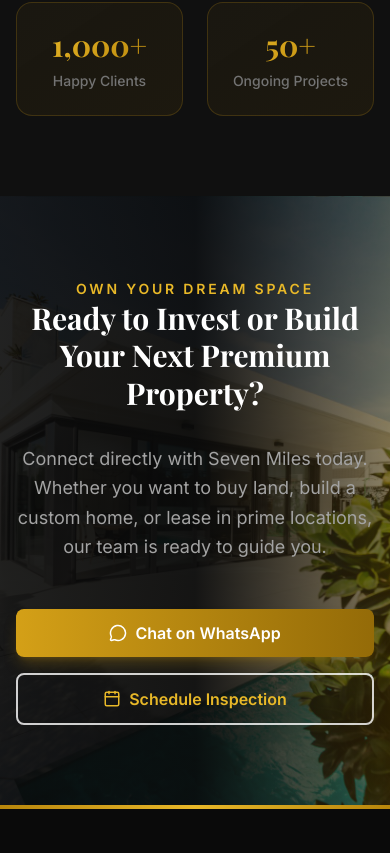
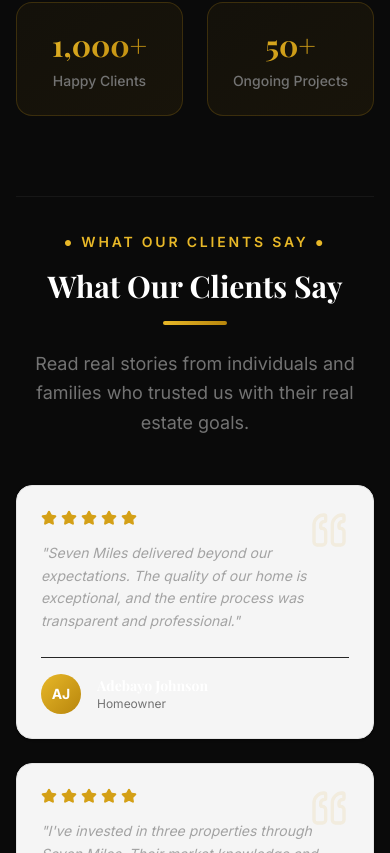
Before and after one commit to Sam-dev-eng/seven-miles, a Next.js app: page / in a window 390 px wide. Shown: the part 7768-8621 px from the top of the page. Built offline with nearby package versions, Linux system fonts and the light colour scheme; a web font is replaced by a local one.

Commit message:
Add Testimonials list rendering and FAQ section component on the home page

```diff
--- a/src/app/page.tsx
+++ b/src/app/page.tsx
@@ -3,6 +3,7 @@
 import { Process } from "@/components/sections/process";
 import { FeaturedProperties } from "@/components/sections/featured-properties";
 import { Testimonials } from "@/components/sections/testimonials";
+import { FAQ } from "@/components/sections/faq";
 import { CTA } from "@/components/sections/cta";
 
 export default function Home() {
@@ -13,6 +14,7 @@
       <Process />
       <FeaturedProperties />
       <Testimonials />
+      <FAQ />
       <CTA />
     </>
   );
--- /dev/null
+++ b/src/components/sections/faq.tsx
@@ -0,0 +1,98 @@
+"use client";
+
+import { useState } from "react";
+import { motion, AnimatePresence } from "framer-motion";
+import { ChevronDown } from "lucide-react";
+import { SectionHeading } from "@/components/ui/section-heading";
+
+interface FAQItem {
+  question: string;
+  answer: string;
+}
+
+const FAQ_ITEMS: FAQItem[] = [
+  {
+    question: "What is the first step in buying a property from Seven Miles?",
+    answer: "The first step is selecting your preferred property from our catalog and scheduling an inspection (physical or virtual). Once you are satisfied, we will issue a formal Offer Letter and a Reservation Form detailing the cost and payment structure.",
+  },
+  {
+    question: "Does Seven Miles offer flexible installment payment plans?",
+    answer: "Yes, we understand investment flexibility. Most of our premium residential structures and land developments support installment structures spanning 3 to 12 months, starting with a specified minimum down payment.",
+  },
+  {
+    question: "What legal titles and ownership documents come with your properties?",
+    answer: "All our assets carry authentic, verified, and government-approved legal titles such as Certificates of Occupancy (C of O), Governor's Consent, or Approved Registered Surveys. We conduct thorough dual-diligence checks to ensure they are 100% free from government acquisitions or dispute claims.",
+  },
+  {
+    question: "Can I inspect properties virtually if I am currently in the diaspora?",
+    answer: "Absolutely! We regularly cater to international clients. We arrange high-definition live video walkthroughs via Zoom, Google Meet, or WhatsApp, and supply aerial drone videos along with digitized legal credentials for verification.",
+  },
+  {
+    question: "Are there any hidden charges like developmental fees or documentation costs?",
+    answer: "No. Transparency is one of our core values. Any auxiliary requirements such as survey fees, deeds of assignment, or estate developmental levies are clearly itemized and communicated upfront in the Offer Letter.",
+  },
+];
+
+export function FAQ() {
+  const [openIndex, setOpenIndex] = useState<number | null>(null);
+
+  const toggleFAQ = (index: number) => {
+    setOpenIndex(openIndex === index ? null : index);
+  };
+
+  return (
+    <section id="faq" className="py-20 lg:py-28 bg-dark-50 dark:bg-dark-900/50 border-t border-dark-100 dark:border-dark-800">
+      <div className="mx-auto max-w-4xl px-4 sm:px-6 lg:px-8">
+        <SectionHeading
+          title="Frequently Asked Questions"
+          subtitle="Quick answers to common questions about our property acquisition, payment plans, and legal processes."
+        />
+
+        <div className="space-y-4 mt-12">
+          {FAQ_ITEMS.map((item, index) => {
+            const isOpen = openIndex === index;
+            return (
+              <div
+                key={index}
+                className="rounded-2xl border border-dark-150 dark:border-dark-800 bg-white dark:bg-dark-850 overflow-hidden shadow-sm hover:shadow-md transition-all duration-300"
+              >
+                {/* Accordion Trigger Header */}
+                <button
+                  onClick={() => toggleFAQ(index)}
+                  className="w-full flex items-center justify-between gap-4 p-5 sm:p-6 text-left cursor-pointer transition-colors hover:text-gold-500 text-dark-900 dark:text-white"
+                >
+                  <span className="font-heading font-bold text-base sm:text-lg">
+                    {item.question}
+                  </span>
+                  <motion.div
+                    animate={{ rotate: isOpen ? 180 : 0 }}
+                    transition={{ duration: 0.2 }}
+                    className="text-gold-500 flex-shrink-0"
+                  >
+                    <ChevronDown size={20} />
+                  </motion.div>
+                </button>
+
+                {/* Accordion Content Panels */}
+                <AnimatePresence initial={false}>
+                  {isOpen && (
+                    <motion.div
+                      initial={{ height: 0, opacity: 0 }}
+                      animate={{ height: "auto", opacity: 1 }}
+                      exit={{ height: 0, opacity: 0 }}
+                      transition={{ duration: 0.25, ease: "easeInOut" }}
+                    >
+                      <div className="px-5 pb-5 sm:px-6 sm:pb-6 text-sm sm:text-base text-dark-600 dark:text-dark-300 leading-relaxed border-t border-dark-100 dark:border-dark-800 pt-4">
+                        {item.answer}
+                      </div>
+                    </motion.div>
+                  )}
+                </AnimatePresence>
+              </div>
+            );
+          })}
+        </div>
+      </div>
+    </section>
+  );
+}
--- a/src/components/sections/testimonials.tsx
+++ b/src/components/sections/testimonials.tsx
@@ -2,9 +2,9 @@
 
 import { motion, useInView } from "framer-motion";
 import { useRef, useEffect, useState } from "react";
-import { Shield, BadgeCheck, Crown, TrendingUp } from "lucide-react";
+import { Shield, BadgeCheck, Crown, TrendingUp, Star, Quote } from "lucide-react";
 import { SectionHeading } from "@/components/ui/section-heading";
-import { TRUST_BADGES, COMPANY_STATS } from "@/lib/constants";
+import { TRUST_BADGES, COMPANY_STATS, TESTIMONIALS } from "@/lib/constants";
 import type { ReactNode } from "react";
 
 const iconMap: Record<string, ReactNode> = {
@@ -43,7 +43,7 @@
 
 export function Testimonials() {
   return (
-    <section id="testimonials" className="py-20 lg:py-28 bg-white dark:bg-dark-800/50">
+    <section id="testimonials" className="py-20 lg:py-28 bg-white dark:bg-dark-900">
       <div className="mx-auto max-w-7xl px-4 sm:px-6 lg:px-8">
         {/* Trust Badges */}
         <motion.div initial={{ opacity: 0, y: 20 }} whileInView={{ opacity: 1, y: 0 }} viewport={{ once: true }} className="grid grid-cols-2 lg:grid-cols-4 gap-6 mb-20">
@@ -59,6 +59,7 @@
         </motion.div>
 
         {/* Stats */}
+        <div className="mb-20">
           <SectionHeading title="Our Impact" subtitle="Numbers that reflect our commitment to excellence in real estate." />
           <div className="grid grid-cols-2 lg:grid-cols-4 gap-6 lg:gap-8">
             {COMPANY_STATS.map((stat, i) => (
@@ -72,6 +73,61 @@
             ))}
           </div>
         </div>
+
+        {/* Reviews Testimonials Grid */}
+        <div className="pt-8 border-t border-dark-100 dark:border-dark-800">
+          <SectionHeading
+            title="What Our Clients Say"
+            subtitle="Read real stories from individuals and families who trusted us with their real estate goals."
+          />
+          <div className="grid grid-cols-1 md:grid-cols-3 gap-6 lg:gap-8">
+            {TESTIMONIALS.map((testimonial, i) => (
+              <motion.div
+                key={testimonial.id}
+                initial={{ opacity: 0, y: 25 }}
+                whileInView={{ opacity: 1, y: 0 }}
+                viewport={{ once: true }}
+                transition={{ duration: 0.5, delay: i * 0.1 }}
+                className="relative p-6 lg:p-8 rounded-2xl bg-dark-50 dark:bg-dark-850 border border-dark-100 dark:border-dark-750 flex flex-col justify-between shadow-sm hover:shadow-md transition-shadow"
+              >
+                {/* Quote Icon */}
+                <div className="absolute top-6 right-6 text-gold-500/15 dark:text-gold-500/10">
+                  <Quote size={40} className="transform rotate-180" />
+                </div>
+
+                <div className="space-y-4">
+                  {/* Rating */}
+                  <div className="flex items-center gap-1 text-gold-500">
+                    {Array.from({ length: testimonial.rating }).map((_, idx) => (
+                      <Star key={idx} size={16} fill="currentColor" />
+                    ))}
+                  </div>
+
+                  {/* Review Text */}
+                  <p className="text-dark-600 dark:text-dark-300 italic text-sm sm:text-base leading-relaxed relative z-10">
+                    "{testimonial.content}"
+                  </p>
+                </div>
+
+                {/* Profile Meta */}
+                <div className="flex items-center gap-4 mt-6 pt-4 border-t border-dark-100 dark:border-dark-700">
+                  <div className="h-10 w-10 rounded-full bg-gradient-to-br from-gold-400 to-gold-600 flex items-center justify-center text-white font-bold text-sm flex-shrink-0">
+                    {testimonial.name.split(" ").map(n => n[0]).join("")}
+                  </div>
+                  <div>
+                    <h4 className="font-heading font-bold text-dark-900 dark:text-white text-sm">
+                      {testimonial.name}
+                    </h4>
+                    <p className="text-xs text-dark-500 dark:text-dark-400">
+                      {testimonial.role}
+                    </p>
+                  </div>
+                </div>
+              </motion.div>
+            ))}
+          </div>
+        </div>
+      </div>
     </section>
   );
 }
```
Lines whose indentation alone changed are shown as unchanged.
